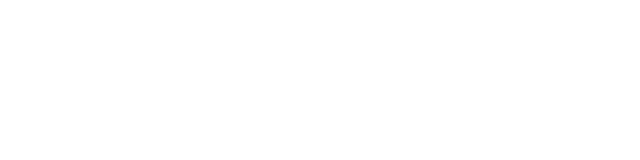
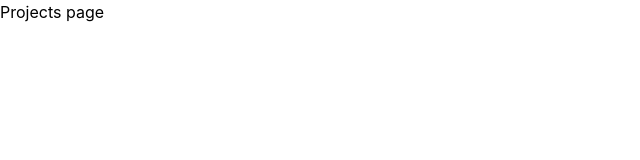
Before and after one commit to viniciuslft/task-manager-system, a Vue app in the folder frontend/: page / in a window 1280 px wide. Before the commit this address had no page. Shown: the top 160 px of the page, without its empty margins (0-640 px from the left). Built offline with nearby package versions, Linux system fonts and the light colour scheme; the HTML template or start-up script is replaced by a standard one.

Commit message:
TMS-76 | 🎨 Create projects page

```diff
--- a/frontend/src/router/index.ts
+++ b/frontend/src/router/index.ts
@@ -1,8 +1,15 @@
 import { createRouter, createWebHistory } from 'vue-router'
+import ProjectsView from '@/views/ProjectsView.vue'
 
 const router = createRouter({
   history: createWebHistory(import.meta.env.BASE_URL),
-  routes: [],
+  routes: [
+    {
+      path: '/',
+      name: 'projects',
+      component: ProjectsView,
+    },
+  ],
 })
 
 export default router
--- /dev/null
+++ b/frontend/src/views/ProjectsView.vue
@@ -0,0 +1,7 @@
+<template>
+  <div>
+    <h1>Projects page</h1>
+  </div>
+</template>
+
+<script setup lang="ts"></script>
```
